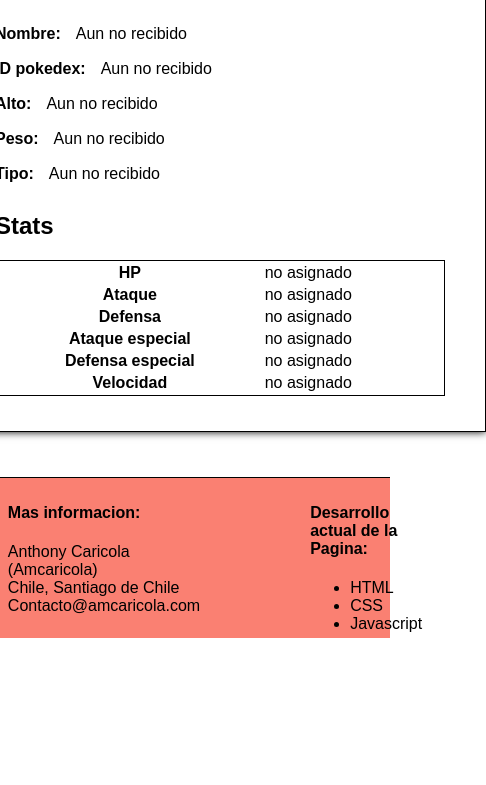
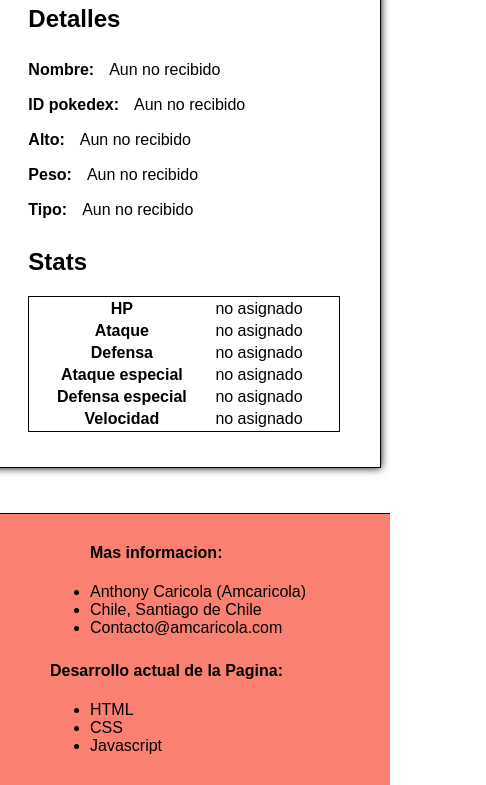
Before and after one commit to amcaricola/web-amcaricola, a plain HTML site: page web/pokemonApi.html in a window 390 px wide. Shown: the part 940-1725 px from the top of the page, 486 px wide, since content can reach past the window. Before the commit the page ends 1578 px from the top, so only its background shows below. Drawn offline with Linux system fonts and the light colour scheme.

Commit message:
correccion de Css para movil y correccion -lowercase para nombres de pokemon en API

```diff
--- a/web/css/footer.css
+++ b/web/css/footer.css
@@ -6,7 +6,7 @@ footer {
     display: flex;
     justify-content: center;
     background-color: salmon;
-    height: 150px;
+    height: 100%;
 
 
 }
@@ -15,3 +15,16 @@ footer {
 footer div {
     margin: 0px 55px ;
 }
+
+@media (max-width:450px) {
+   footer{
+       display: block;
+   }
+
+   footer div {
+       margin: 25px 25px;
+   }
+
+
+
+}
--- a/web/css/header.css
+++ b/web/css/header.css
@@ -7,6 +7,7 @@ header {
     background-color: salmon;
     box-shadow: 0px 0px 10px black ;
     text-align: center;
+    max-width: 100%;
 }
 
 
--- a/web/css/section.css
+++ b/web/css/section.css
@@ -1,6 +1,6 @@
 section {
-    margin: 0px 25px;
-    width: 100%;
+    padding: 0px 25px;
+    max-width: 100%;
 
 }
 
@@ -9,8 +9,12 @@ article {
     padding:15px 40px 35px  40px ;
     box-shadow: 0 0 8px black ;
     width: 450px;
+}
 
-
+@media (max-width: 450px){
+    article{
+        width: 75%;
+    }
 }
 
 form {
--- a/web/js/pokeApi.js
+++ b/web/js/pokeApi.js
@@ -29,7 +29,7 @@ buttonPokemon.onclick = () => {
     let pokemonName = document.getElementById("pokemonIDname");
     let name = pokemonName.value || "pikachu";
     let api_url =  "https://pokeapi.co/api/v2/pokemon/"
-    let fullUrl = api_url + name +"/"
+    let fullUrl = api_url + name.toLowerCase() +"/"
 
 
     check(fullUrl)
```
